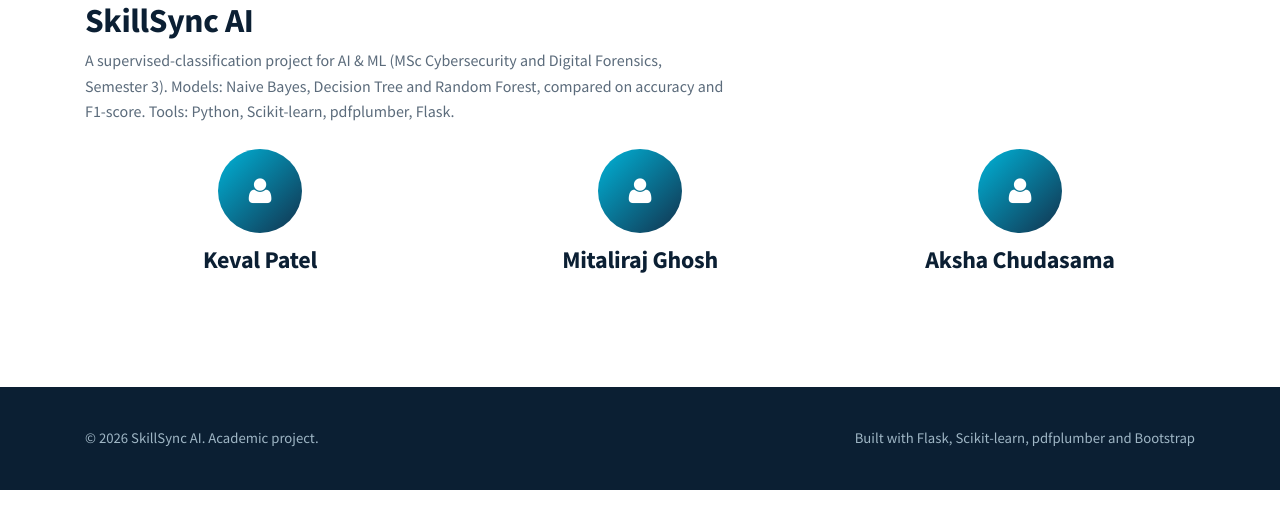
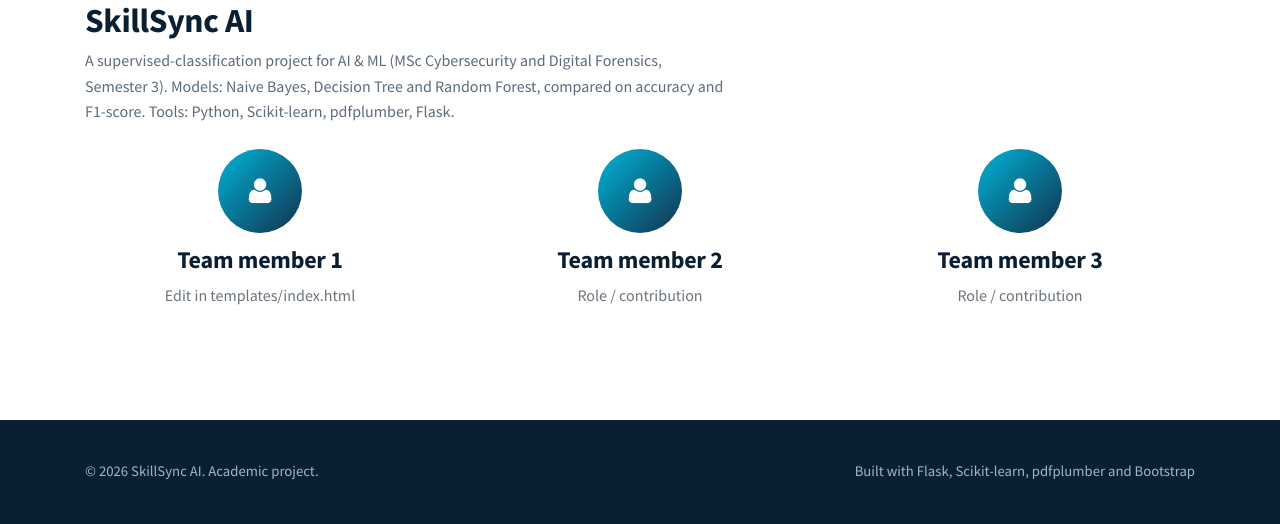
Before and after one commit to kv0011/skillsync-ai, a Flask app: page / in a window 1280 px wide. Shown: the part 4147-4671 px from the top of the page. Before the commit the page ends 4637 px from the top, so only its background shows below. Run offline with Flask 3, Linux system fonts and the light colour scheme; some libraries are stand-ins or nearby versions.

Commit message:
Update index.html

```diff
--- a/templates/index.html
+++ b/templates/index.html
@@ -71,8 +71,10 @@
   <div class="panel"><h3><span class="badge-n">3</span> Recommended roles</h3>
    <div class="filters no-print">
     <div><label for="model">Model</label><select id="model" class="custom-select"></select></div>
-    <div><label for="loc">Job location</label><input id="loc" class="form-control" placeholder="e.g. India, Remote"></div>
+    <div><label for="loc">Job location (pick a city)</label><input id="loc" class="form-control" list="cityList" placeholder="e.g. Ahmedabad, Gujarat, India"><datalist id="cityList"><option value="Ahmedabad, Gujarat, India"><option value="Gandhinagar, Gujarat, India"><option value="Surat, Gujarat, India"><option value="Vadodara, Gujarat, India"><option value="Mumbai, Maharashtra, India"><option value="Pune, Maharashtra, India"><option value="Bengaluru, Karnataka, India"><option value="Hyderabad, Telangana, India"><option value="Chennai, Tamil Nadu, India"><option value="New Delhi, Delhi, India"><option value="India"></datalist></div>
+    <div><label for="dist">Search radius</label><select id="dist" class="custom-select"><option value="">Default</option><option value="10">10 miles (about 16 km)</option><option value="25">25 miles (about 40 km)</option><option value="50">50 miles (about 80 km)</option><option value="100">100 miles (about 160 km)</option></select></div>
     <div><label for="lvl">Level</label><select id="lvl" class="custom-select"><option value="">Any</option><option value="1">Internship</option><option value="2">Entry level</option></select></div>
+    <div><label for="wt">Work type</label><select id="wt" class="custom-select"><option value="">Any</option><option value="1">On-site</option><option value="3">Hybrid</option><option value="2">Remote</option></select></div>
    </div>
    <div id="recs"><p class="text-muted mb-0">Add skills to see recommendations.</p></div></div>
   <div class="panel" id="gapPanel"><h3><span class="badge-n">4</span> Skill gap <span id="gapRole" class="text-muted" style="font-weight:400"></span></h3>
@@ -96,9 +98,9 @@
  <p class="eyebrow">About</p><h2 class="sec-title">SkillSync AI</h2>
  <p class="sec-sub">A supervised-classification project for AI &amp; ML (MSc Cybersecurity and Digital Forensics, Semester 3). Models: Naive Bayes, Decision Tree and Random Forest, compared on accuracy and F1-score. Tools: Python, Scikit-learn, pdfplumber, Flask.</p>
  <div class="row mt-4 team">
-  <div class="col-md-4 mb-3"><div class="avatar"><i class="fa fa-user"></i></div><h4>Keval Patel</h4><p class="text-muted"> </p></div>
-  <div class="col-md-4 mb-3"><div class="avatar"><i class="fa fa-user"></i></div><h4>Mitaliraj Ghosh</h4><p class="text-muted"> </p></div>
-  <div class="col-md-4 mb-3"><div class="avatar"><i class="fa fa-user"></i></div><h4>Aksha Chudasama</h4><p class="text-muted"> </p></div>
+  <div class="col-md-4 mb-3"><div class="avatar"><i class="fa fa-user"></i></div><h4>Team member 1</h4><p class="text-muted">Edit in templates/index.html</p></div>
+  <div class="col-md-4 mb-3"><div class="avatar"><i class="fa fa-user"></i></div><h4>Team member 2</h4><p class="text-muted">Role / contribution</p></div>
+  <div class="col-md-4 mb-3"><div class="avatar"><i class="fa fa-user"></i></div><h4>Team member 3</h4><p class="text-muted">Role / contribution</p></div>
  </div>
 </div></section>
 
```
